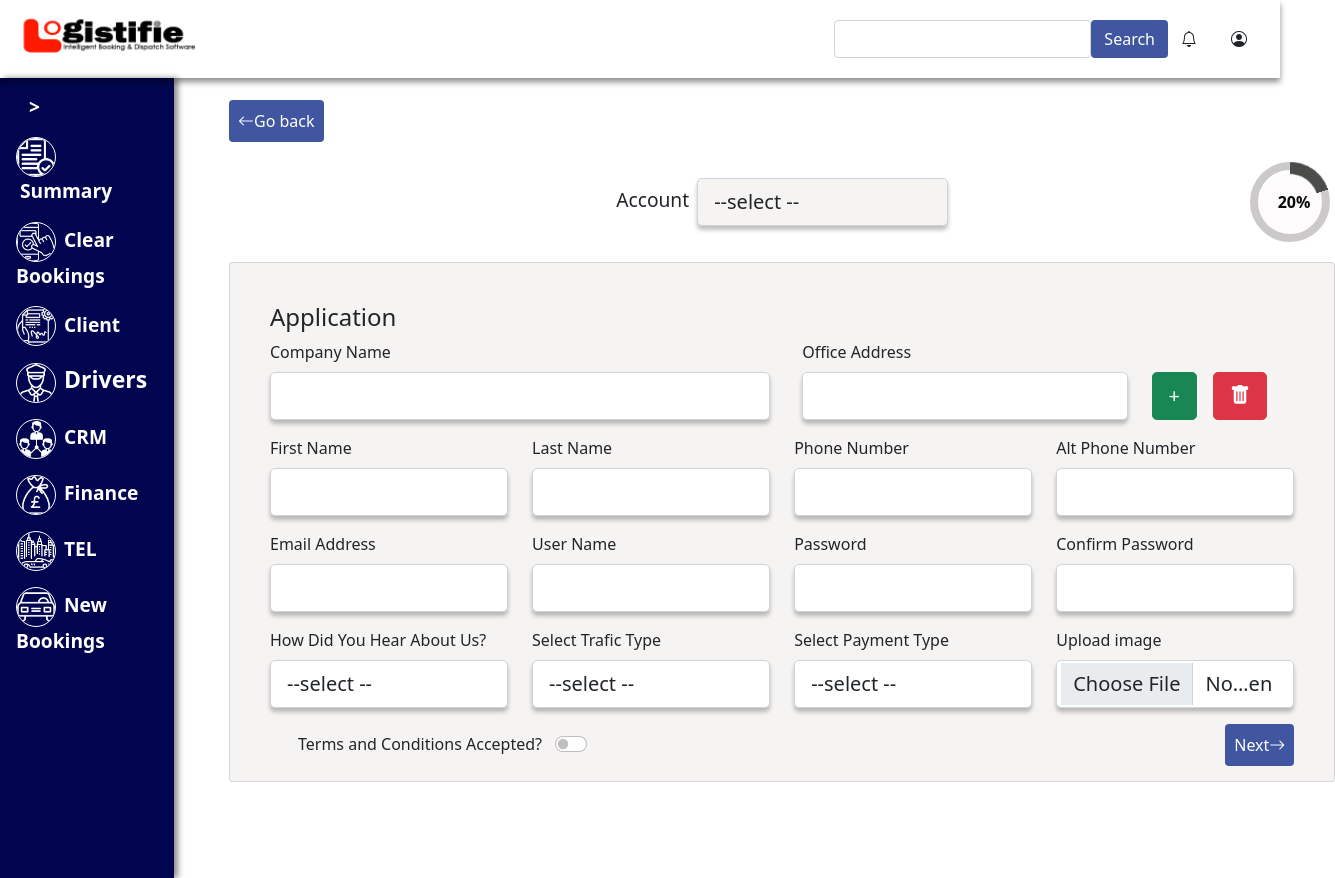
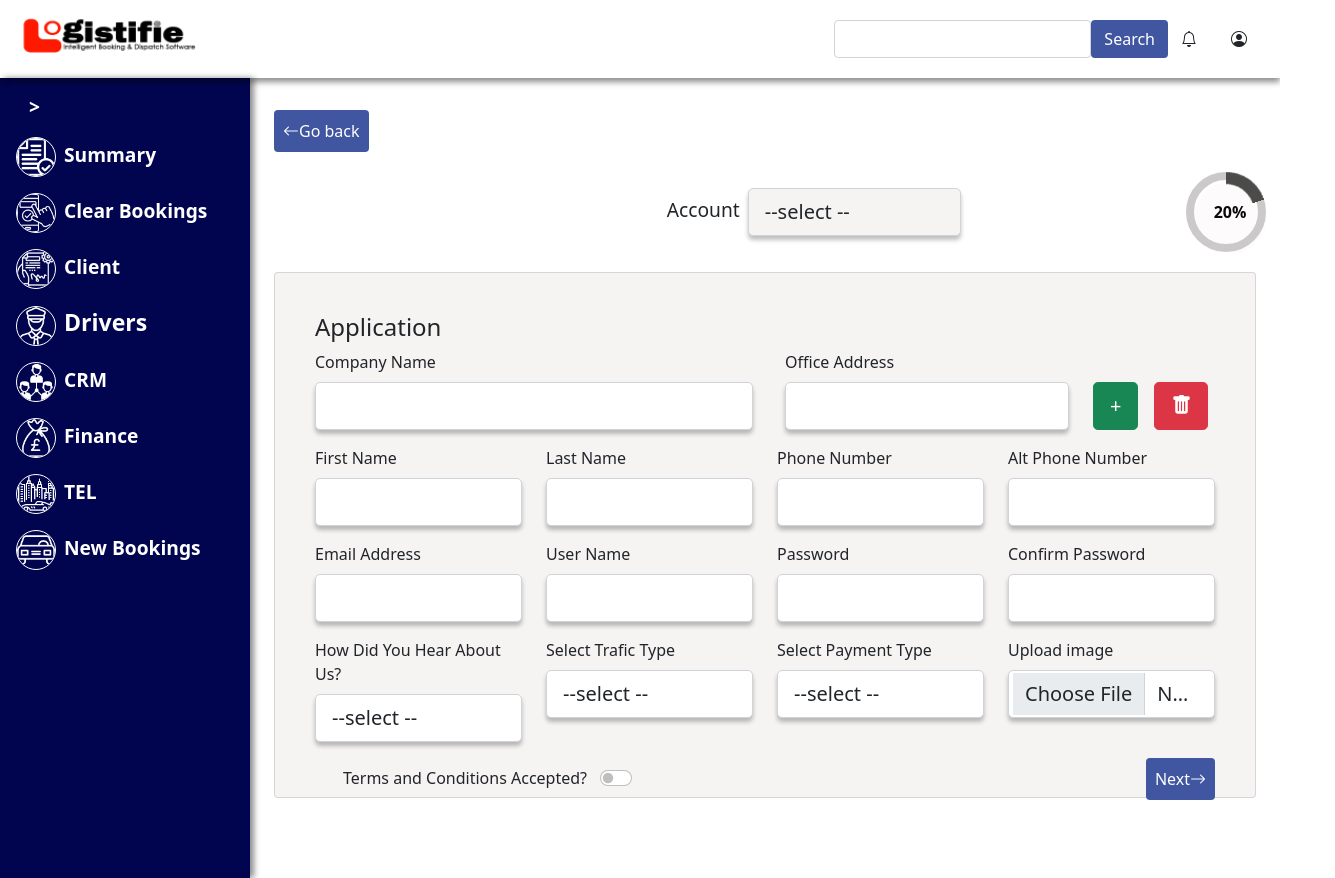
Before and after one commit to nehakumari0201/logitifieBootstrap, an Angular app in the folder logitifieBootstrap/: page /logitifieForm in a window 1280 px wide. Shown: the whole page, 1335 px wide, since content can reach past the window. Built offline with nearby package versions, Linux system fonts and the light colour scheme.

Commit message:
now working as excepted

```diff
--- a/logitifieBootstrap/src/app/app.component.html
+++ b/logitifieBootstrap/src/app/app.component.html
@@ -10,10 +10,10 @@
     </div>
 </nav>
 <div class=" d-flex flex-lg-row">
-  <div  >
+  <div >
  <app-sidenav ></app-sidenav>
   </div>
-  <div >
+  <div class="m-4 w-100 bd-highlight">
     <router-outlet></router-outlet>
   </div>
 </div>
--- a/logitifieBootstrap/src/app/logitifie-form/logitifie-form.component.css
+++ b/logitifieBootstrap/src/app/logitifie-form/logitifie-form.component.css
@@ -1,8 +1,7 @@
 .card
 {
   width:100%;
-  height: 65%;
-  margin-left: 5%;
+  height: 70%;
   background: #F6F3F3;
 }
 .box{
@@ -10,11 +9,6 @@
   box-shadow: 0px 4px 4px rgba(0, 0, 0, 0.25);
   border-radius: 5px;
 
-}
-.margin1
-{
-  margin-left: 5%;
-  margin-top: 2%;
 }
 
 .btncolor
--- a/logitifieBootstrap/src/app/logitifie-form/logitifie-form.component.html
+++ b/logitifieBootstrap/src/app/logitifie-form/logitifie-form.component.html
@@ -2,7 +2,7 @@
 <div class="m-4">
   <button class="btn btn-primary">Go back</button>
 </div> -->
-<div class="d-grid d-md-flex  margin1  ">
+<div class="d-grid d-md-flex  mt-2 ">
   <button class="btn btncolor me-md-2 p-2" type="button"> <i class="bi bi-arrow-left"></i>Go back</button>
 </div>
 <div class="d-flex flex-lg-row justify-content-end">
--- a/logitifieBootstrap/src/app/progressbar/progressbar.component.css
+++ b/logitifieBootstrap/src/app/progressbar/progressbar.component.css
@@ -14,7 +14,7 @@
   margin: 20px;
   box-shadow: none;
   position: relative;
-  margin-left: 70%;
+  margin-left: 30%;
 }
 .progress:after {
   content: "";
--- a/logitifieBootstrap/src/app/sidenav/sidenav.component.css
+++ b/logitifieBootstrap/src/app/sidenav/sidenav.component.css
@@ -3,7 +3,7 @@
   background: #01054F;
   box-shadow: 4px 0px 6px rgba(0, 0, 0, 0.45);
   color: white;
-  width:100%;
+  width:250px;
 }
 .size
 {
@@ -11,7 +11,7 @@
 
 }
 .size1{
-  width:80%;
+  width:80px;
 }
 
 .design
```
